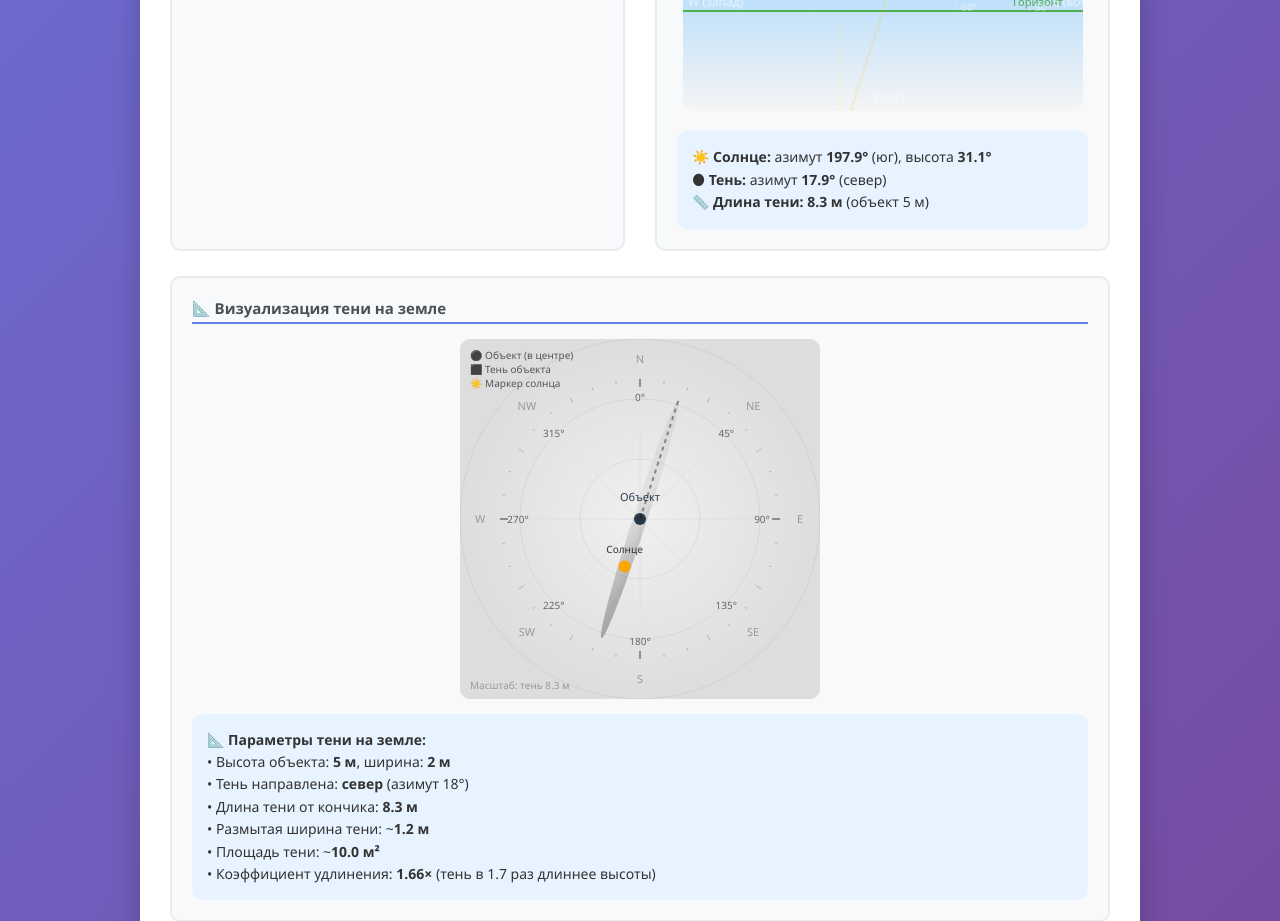
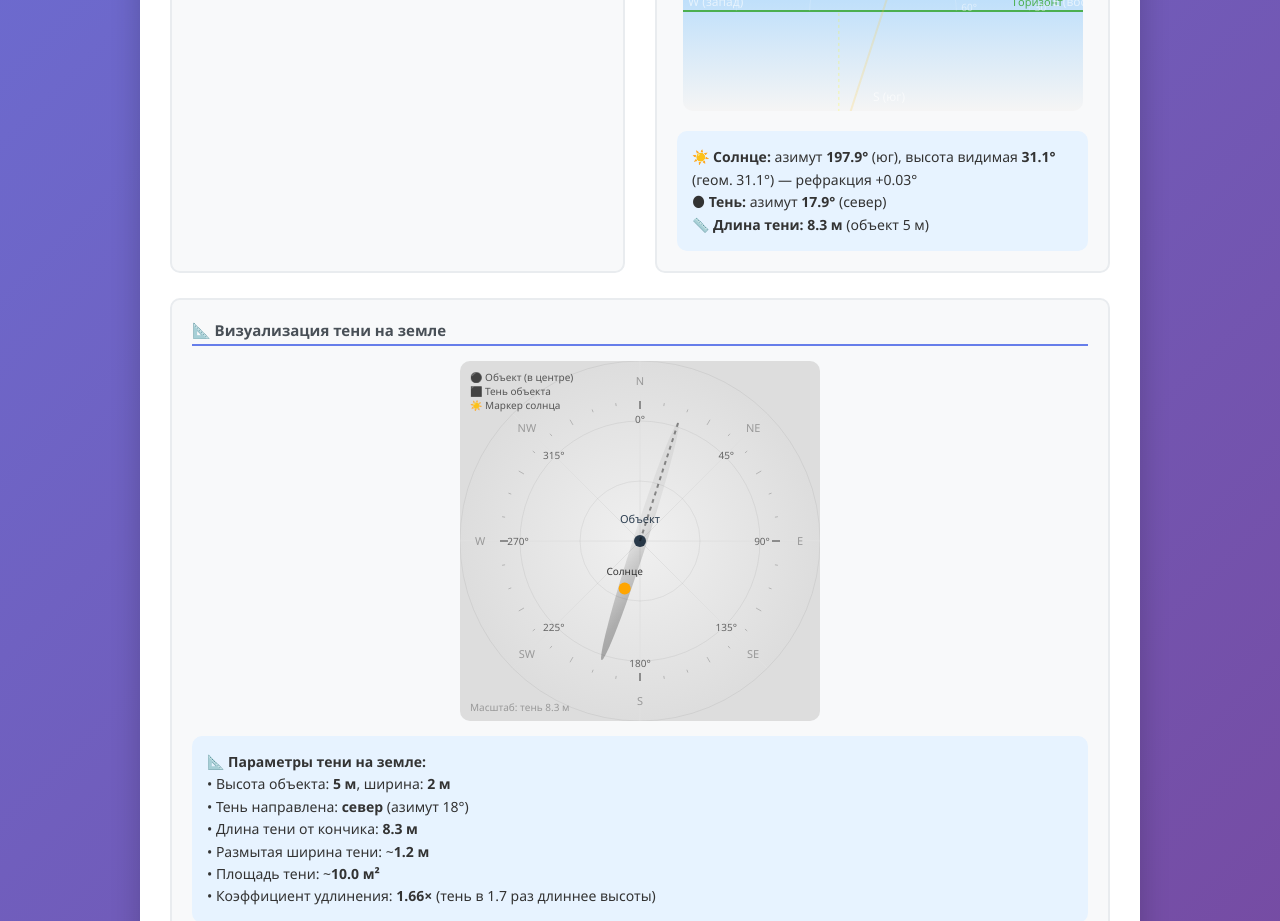
Before and after one commit to ytan77777-tech/mysite, a plain HTML site: page solar-calculator.html in a window 1280 px wide. Shown: the part 1500-2421 px from the top of the page. Drawn offline with Linux system fonts and the light colour scheme.

Commit message:
Add atmospheric refraction correction (Saemundsson): show visible vs geometric elevation

```diff
--- a/solar-calculator.html
+++ b/solar-calculator.html
@@ -262,7 +262,20 @@
 
             // Высота
             const sinAlt = Math.sin(rad(LAT)) * Math.sin(dec) + Math.cos(rad(LAT)) * Math.cos(dec) * Math.cos(hourAngle);
-            const elevation = Math.asin(sinAlt);
+            const elevationGeom = Math.asin(sinAlt);
+
+            // Атмосферная рефракция (Saemundsson, IAU) — результат в градусах
+            let refraction = 0;
+            const hGrad = deg(elevationGeom);
+            if (hGrad > -2) {
+                const Rarcmin = 1.02 / Math.tan(rad(hGrad + 10.3 / (hGrad + 5.11)));
+                refraction = Math.min(Rarcmin, 34.5) / 60;
+                if (refraction < 0) refraction = 0;
+            }
+
+            const elevation = elevationGeom + rad(refraction);
+
+            // Азимут (геометрический — азимут от рефракции почти не меняется)
 
             // Азимут
             const cosAz = (Math.sin(dec) - Math.sin(rad(LAT)) * sinAlt) / (Math.cos(rad(LAT)) * Math.cos(elevation));
@@ -271,6 +284,8 @@
 
             return {
                 elevation: deg(elevation),
+                elevationGeom: deg(elevationGeom),
+                refraction: refraction,
                 azimuth: deg(az),
                 declination: deg(dec),
                 hourAngle: deg(hourAngle),
@@ -415,7 +430,9 @@ function dirName(az) {
             const shadowDir = dirName(shadowAzimuth);
 
             document.getElementById('shadowInfo').innerHTML =
-                '<strong>☀️ Солнце:</strong> азимут <b>' + sun.azimuth.toFixed(1) + '°</b> (' + sunDir + '), высота <b>' + sun.elevation.toFixed(1) + '°</b><br>' +
+                '<strong>☀️ Солнце:</strong> азимут <b>' + sun.azimuth.toFixed(1) + '°</b> (' + sunDir + '), высота видимая <b>' + sun.elevation.toFixed(1) + '°</b> (геом. ' + sun.elevationGeom.toFixed(1) + '°)' +
+                (sun.refraction > 0.02 ? ' — рефракция +' + sun.refraction.toFixed(2) + '°' : '') +
+                '<br>' +
                 '<strong>🌑 Тень:</strong> азимут <b>' + shadowAzimuth.toFixed(1) + '°</b> (' + shadowDir + ')<br>' +
                 '<strong>📏 Длина тени:</strong> <b>' + shadowLenText + '</b> (объект ' + objHeight + ' м)';
 
```
